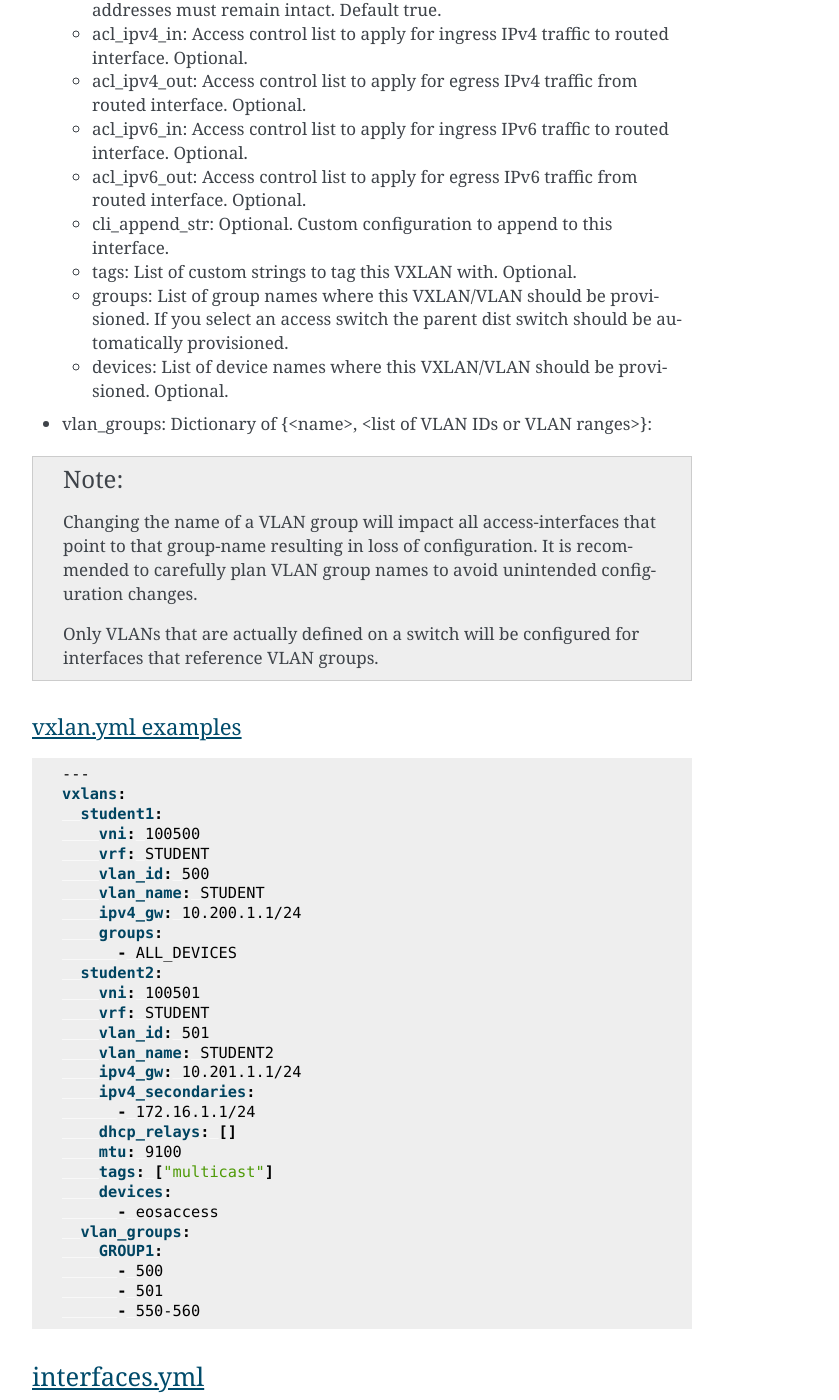
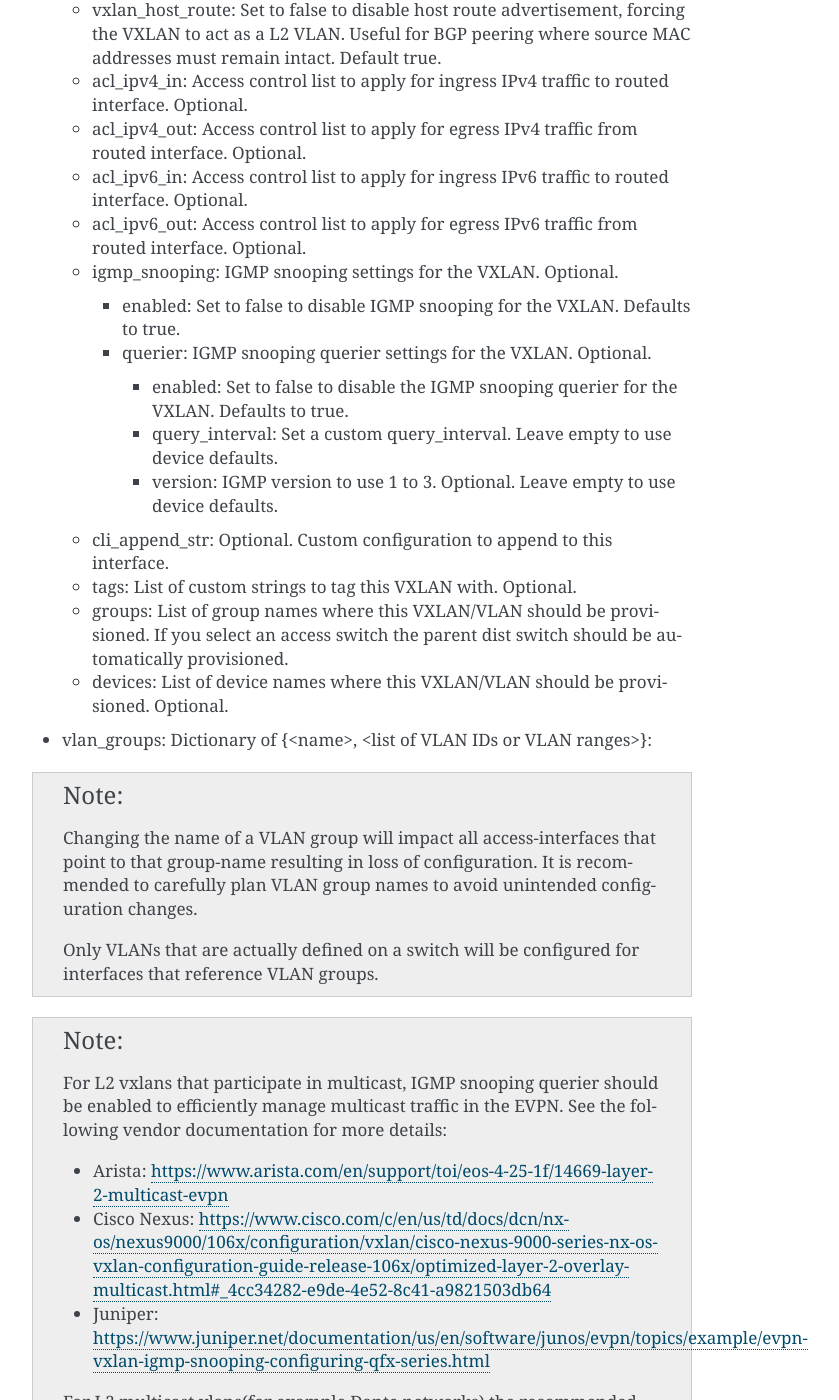
Before and after one commit to SUNET/cnaas-nms, a Sphinx documentation site: the page built from docs/reporef/index.rst, in a window 1280 px wide and 1400 px high, scrolled down 15538 px. Shown: the whole window, without its empty margins (388-1227 px from the left). Built offline with Sphinx 7.4.7, drawn with Linux system fonts in a browser that asks for light colours; some of the changed text lies outside the part shown.

Commit message:
Update reporef

```diff
--- a/docs/reporef/index.rst
+++ b/docs/reporef/index.rst
@@ -676,6 +676,8 @@ name is the dictionary key and dictionaly values are:
   * vrf: VRF name. Optional unless ipv4_gw is also specified.
   * vlan_id: VLAN ID, 1-4095
   * vlan_name: VLAN name, single word/no spaces, max 31 characters
+  * description: Description of the VLAN interface. Optional.
+  * enabled: Set to false to disable the VLAN interface. Default true.
   * ipv4_gw: IPv4 gateway address in CIDR notation, ex: 192.168.0.1/24. Optional.
   * ipv4_secondaries: List of IPv4 addresses in CIDR notation. Optional.
   * ipv6_gw: IPv6 address, ex: fe80::1. Optional.
@@ -686,6 +688,14 @@ name is the dictionary key and dictionaly values are:
   * acl_ipv4_out: Access control list to apply for egress IPv4 traffic from routed interface. Optional.
   * acl_ipv6_in: Access control list to apply for ingress IPv6 traffic to routed interface. Optional.
   * acl_ipv6_out: Access control list to apply for egress IPv6 traffic from routed interface. Optional.
+  * igmp_snooping: IGMP snooping settings for the VXLAN. Optional.
+
+    * enabled: Set to false to disable IGMP snooping for the VXLAN. Defaults to true.
+    * querier: IGMP snooping querier settings for the VXLAN. Optional.
+
+      * enabled: Set to false to disable the IGMP snooping querier for the VXLAN. Defaults to true.
+      * query_interval: Set a custom query_interval. Leave empty to use device defaults.
+      * version: IGMP version to use 1 to 3. Optional. Leave empty to use device defaults.
   * cli_append_str: Optional. Custom configuration to append to this interface.
   * tags: List of custom strings to tag this VXLAN with. Optional.
   * groups: List of group names where this VXLAN/VLAN should be provisioned. If you select an
@@ -699,6 +709,30 @@ name is the dictionary key and dictionaly values are:
   It is recommended to carefully plan VLAN group names to avoid unintended configuration changes.
 
   Only VLANs that are actually defined on a switch will be configured for interfaces that reference VLAN groups.
+
+.. note::
+  For L2 vxlans that participate in multicast, IGMP snooping querier should be enabled to efficiently manage multicast traffic in the EVPN.
+  See the following vendor documentation for more details:
+
+  * Arista: https://www.arista.com/en/support/toi/eos-4-25-1f/14669-layer-2-multicast-evpn
+  * Cisco Nexus: https://www.cisco.com/c/en/us/td/docs/dcn/nx-os/nexus9000/106x/configuration/vxlan/cisco-nexus-9000-series-nx-os-vxlan-configuration-guide-release-106x/optimized-layer-2-overlay-multicast.html#_4cc34282-e9de-4e52-8c41-a9821503db64
+  * Juniper: https://www.juniper.net/documentation/us/en/software/junos/evpn/topics/example/evpn-vxlan-igmp-snooping-configuring-qfx-series.html
+
+  For L2 multicast vlans(for example Dante networks) the recommended settings are:
+
+  .. code-block:: yaml
+
+    # vxlan igmp snooping settings
+    igmp_snooping:
+      enabled: true
+      querier:
+        enabled: true
+        query_interval: 30
+
+    # base-system igmp_snooping settings
+    igmp_snooping:
+      enabled: true
+      robustness-variable: 3
 
 vxlan.yml examples
 ^^^^^^^^^^^^^^^^^^
```
